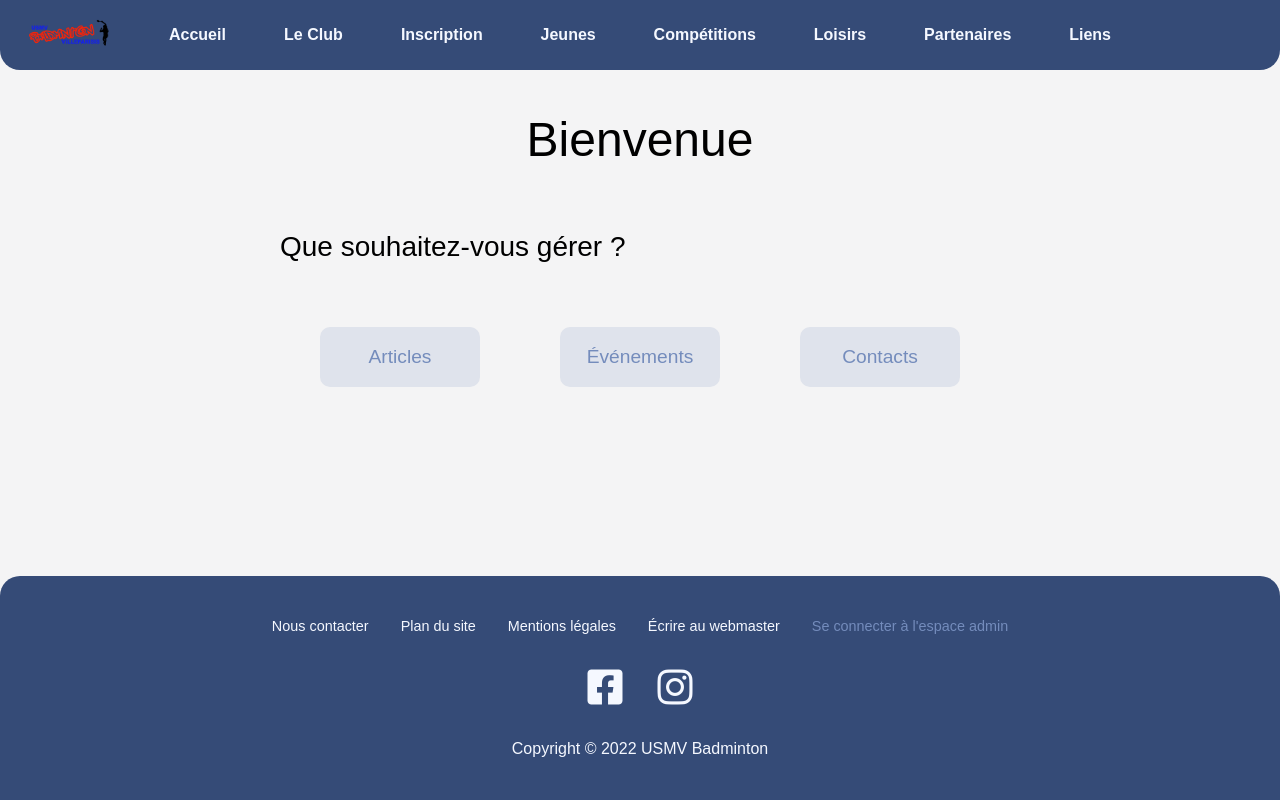
After one commit to NicoMaff/usmv-app, a Symfony app: template templates/admin/index.html.twig in a window 1280 px wide. The commit adds this page. Run offline with Twig, Linux system fonts and the light colour scheme; the template is opened without the code that fills it, so the values that code supplies are empty; some libraries are stand-ins or nearby versions; some web fonts are replaced.

Commit message:
:hammer::lipstick: add admin menu

```diff
--- a/public/css/style.css
+++ b/public/css/style.css
@@ -73,7 +73,7 @@ h1 {
 
 h2 {
   font-family: "Montserrat-reg", sans-serif;
-  font-size: clamp(1.2rem, 5vmin, 1.8rem);
+  font-size: clamp(1.2rem, 3.5vmin, 1.8rem);
   font-weight: 580;
   margin-bottom: clamp(1rem, 5vmin, 1.2rem);
 }
@@ -2921,4 +2921,44 @@ main.partners .become-partner .text {
   border-radius: 50px;
 }
 
+.admin-home h2 {
+  font-weight: 500;
+  margin-top: clamp(3rem, 8vmin, 5rem);
+}
+.admin-home ul {
+  display: flex;
+  flex-direction: column;
+  justify-content: space-around;
+  align-items: center;
+  height: auto;
+}
+@media (min-width: 600px) {
+  .admin-home ul {
+    flex-direction: row;
+    min-width: clamp(35rem, 90vw, 45rem);
+    margin-top: 3rem;
+  }
+}
+.admin-home li {
+  margin: 1rem 0;
+  background: #dfe3ec;
+  border-radius: 10px;
+  text-align: center;
+  font-size: 1.2rem;
+}
+@media (pointer: fine) {
+  .admin-home li:hover {
+    background: #354b77;
+  }
+  .admin-home li:hover a {
+    color: #f5f8ff;
+    font-weight: 500;
+  }
+}
+.admin-home a {
+  display: inline-block;
+  min-width: 10rem;
+  padding: 1.2rem 0.6rem;
+}
+
 /*# sourceMappingURL=style.css.map */
--- a/sass/_general.scss
+++ b/sass/_general.scss
@@ -57,7 +57,7 @@ h1 {
 
 h2 {
   font-family: $font-body;
-  font-size: clamp(1.2rem, 5vmin, 1.8rem);
+  font-size: clamp(1.2rem, 3.5vmin, 1.8rem);
   font-weight: 580;
   margin-bottom: clamp(1rem, 5vmin, 1.2rem);
 }
@@ -74,6 +74,7 @@ p {
 a {
   text-decoration: none;
   color: $link;
+  // padding: 1.2rem 0.6rem;
 }
 
 img {
--- a/sass/index.scss
+++ b/sass/index.scss
@@ -23,3 +23,4 @@
 @import "./pages/leisures";
 @import "./pages/partners";
 @import "./pages/login";
+@import "./pages/admin-home";
--- /dev/null
+++ b/sass/pages/_admin-home.scss
@@ -0,0 +1,46 @@
+.admin-home {
+  h2 {
+    font-weight: 500;
+    margin-top: clamp(3rem, 8vmin, 5rem);
+  }
+  ul {
+    display: flex;
+    flex-direction: column;
+    justify-content: space-around;
+    align-items: center;
+    height: auto;
+
+    @include ptt {
+      flex-direction: row;
+      min-width: clamp(35rem, 90vw, 45rem);
+      margin-top: 3rem;
+    }
+  }
+
+  li {
+    // min-width: 10rem;
+    margin: 1rem 0;
+    // padding: 1.2rem;
+    background: $bg-3;
+    border-radius: 10px;
+    text-align: center;
+    font-size: 1.2rem;
+
+    @include fine {
+      &:hover {
+        background: $bg-1;
+
+        a {
+          color: $content-light;
+          font-weight: 500;
+        }
+      }
+    }
+  }
+
+  a {
+    display: inline-block;
+    min-width: 10rem;
+    padding: 1.2rem 0.6rem;
+  }
+}
--- a/src/Controller/SecurityController.php
+++ b/src/Controller/SecurityController.php
@@ -12,9 +12,9 @@ class SecurityController extends AbstractController
     #[Route(path: '/login', name: 'app_security_login')]
     public function login(AuthenticationUtils $authenticationUtils): Response
     {
-        // if ($this->getUser()) {
-        //     return $this->redirectToRoute('target_path');
-        // }
+        if ($this->getUser()) {
+            return $this->redirectToRoute('app_admin_home_index');
+        }
 
         // get the login error if there is one
         $error = $authenticationUtils->getLastAuthenticationError();
--- a/src/Security/AppAuthenticator.php
+++ b/src/Security/AppAuthenticator.php
@@ -50,7 +50,7 @@ class AppAuthenticator extends AbstractLoginFormAuthenticator
         }
 
         // For example:
-        return new RedirectResponse($this->urlGenerator->generate('app_homepage_index'));
+        return new RedirectResponse($this->urlGenerator->generate('app_admin_home_index'));
         // throw new \Exception('TODO: provide a valid redirect inside ' . __FILE__);
     }
 
--- /dev/null
+++ b/templates/admin/index.html.twig
@@ -0,0 +1,20 @@
+{% extends 'base.html.twig' %}
+
+{% block title %}Admin - Bienvenue {{ app.user.firstName }}{% endblock %}
+
+{% block main %}
+
+{# <pre>
+    {{ dump(app.user) }}
+</pre> #}
+
+<main class="admin-home">
+<h1>Bienvenue {{ app.user.firstName }}</h1>
+<h2>Que souhaitez-vous gérer ?</h2>
+<ul>
+    <li><a href="{{ path("app_admin_home_articles") }}">Articles</a></li>
+    <li><a href="">Événements</a></li>
+    <li><a href="">Contacts</a></li>
+</ul>
+</main>
+{% endblock %}
--- a/templates/security/login.html.twig
+++ b/templates/security/login.html.twig
@@ -1,6 +1,6 @@
 {% extends 'base.html.twig' %}
 
-{% block title %}Log in!{% endblock %}
+{% block title %}Se connecter{% endblock %}
 
 {% block main %}
 <main class="login">
```
Also changed, not shown: src/Controller/Admin/AdminHomeController.php (added, +30 -0 lines), templates/admin/articles.html.twig (added, +13 -0 lines), 2 other files.
